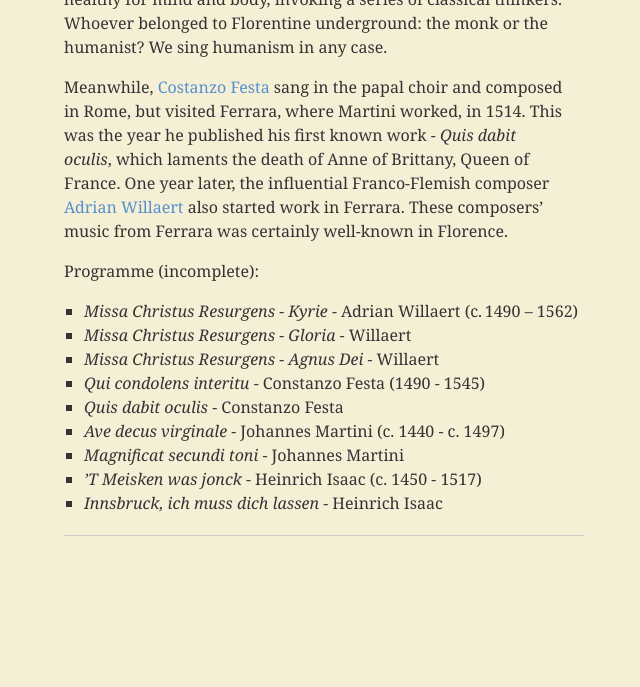
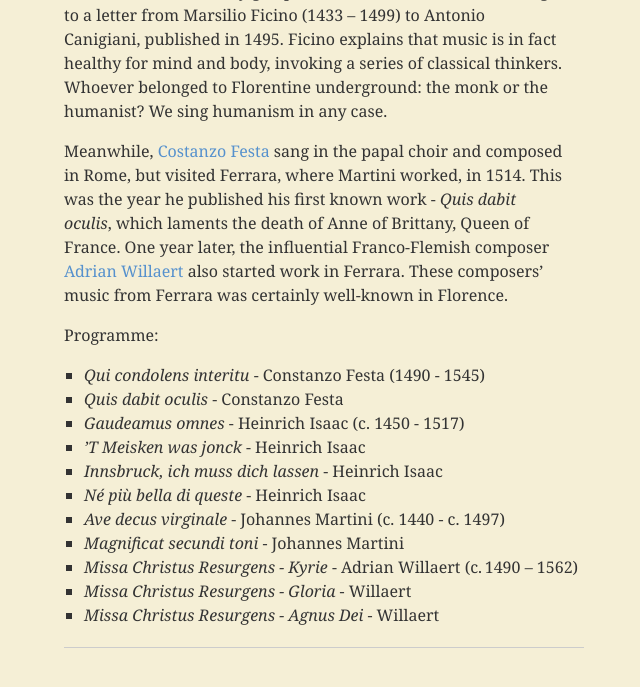
Before and after one commit to retorisch/retorisch.github.io, a Jekyll site: the page built from _posts/2017-01-15-concert.md, in a window 1280 px wide and 900 px high, scrolled down 1070 px. Shown: the top 687 px of the window, without its empty margins (114-754 px from the left). Built offline with Jekyll 4.4.1, drawn with Linux system fonts in a browser that asks for light colours; some web fonts are replaced; some of the changed text lies outside the part shown.

Commit message:
Update programme

```diff
--- a/_posts/2017-01-15-concert.md
+++ b/_posts/2017-01-15-concert.md
@@ -32,14 +34,16 @@ Meanwhile, [Costanzo Festa](https://en.wikipedia.org/wiki/Costanzo_Festa) sang i
 This was the year he published his first known work - _Quis dabit oculis_, which laments the death of Anne of Brittany, Queen of France.
 One year later, the influential Franco-Flemish composer [Adrian Willaert](https://en.wikipedia.org/wiki/Adrian_Willaert) also started work in Ferrara. These composers’ music from Ferrara was certainly well-known in Florence.
 
-Programme (incomplete):
+Programme:
 
+* _Qui condolens interitu_ - Constanzo Festa (1490 - 1545)
+* _Quis dabit oculis_ - Constanzo Festa
+* _Gaudeamus omnes_ - Heinrich Isaac (c. 1450 - 1517)
+* _’T Meisken was jonck_ - Heinrich Isaac
+* _Innsbruck, ich muss dich lassen_ - Heinrich Isaac
+* _Né più bella di queste_ - Heinrich Isaac
+* _Ave decus virginale_ - Johannes Martini (c. 1440 - c. 1497)
+* _Magnificat secundi toni_ - Johannes Martini
 * _Missa Christus Resurgens - Kyrie_ - Adrian Willaert (c. 1490 – 1562)
 * _Missa Christus Resurgens - Gloria_ - Willaert
 * _Missa Christus Resurgens - Agnus Dei_ - Willaert
-* _Qui condolens interitu_ - Constanzo Festa (1490 - 1545)
-* _Quis dabit oculis_ - Constanzo Festa
-* _Ave decus virginale_ - Johannes Martini (c. 1440 - c. 1497)
-* _Magnificat secundi toni_ - Johannes Martini
-* _’T Meisken was jonck_ - Heinrich Isaac (c. 1450 - 1517)
-* _Innsbruck, ich muss dich lassen_ - Heinrich Isaac
```
Also changed, not shown: other parts of _posts/2017-01-15-concert.md (+2 -0 lines).
